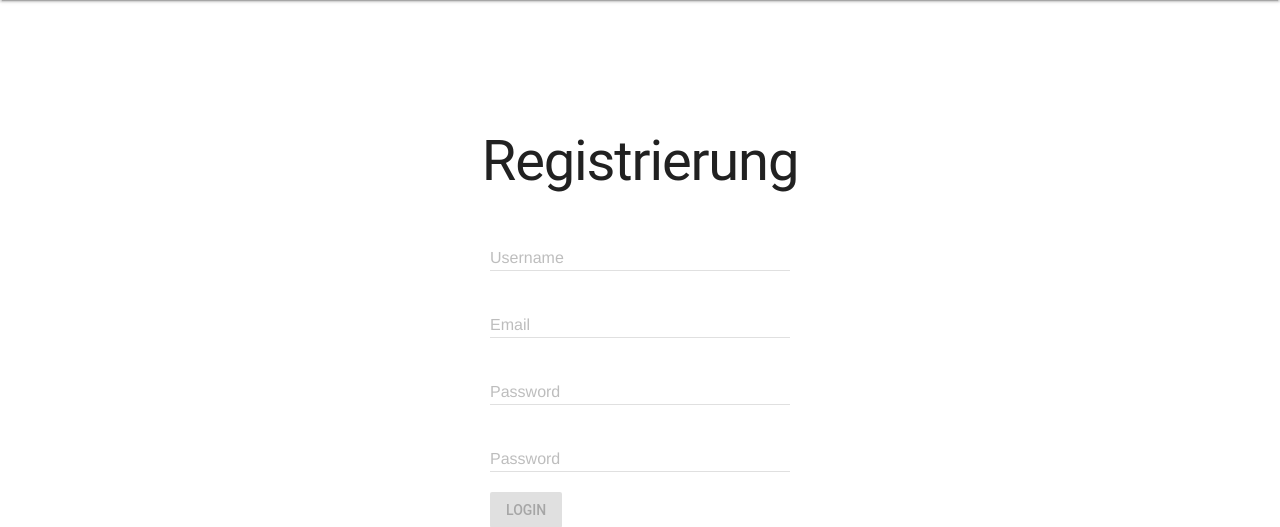
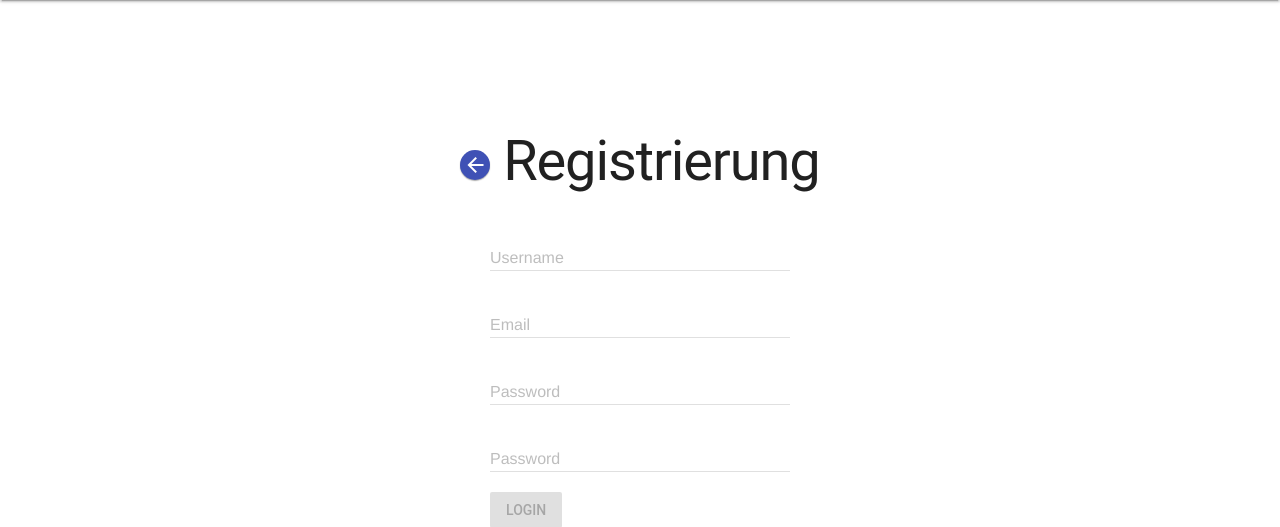
Before and after one commit to Jad134/Django-chatApp, a Django app: page /register/ in a window 1280 px wide. Shown: the part 64-591 px from the top of the page. Run offline with Django 5.2, Linux system fonts and the light colour scheme.

Commit message:
back-btn

```diff
--- a/chat/templates/register/register.html
+++ b/chat/templates/register/register.html
@@ -4,7 +4,14 @@
 <link rel="stylesheet" href="{% static 'css/login.css'%}">
 <script type="text/javascript"  src="{% static 'js/register.js' %}"></script>
 <section class="content">
-    <h1>Registrierung</h1>
+    <h1>
+        <button onclick="routeBack()" class="mdl-button mdl-js-button mdl-button--fab mdl-js-ripple-effect mdl-button--colored arrow_back">
+            <i class="material-icons"><span class="material-symbols-outlined">
+                arrow_back
+                </span></i>
+          </button>
+          Registrierung
+    </h1>
 
     <p id="notSimilarPassword"> passwords don't match</p>
     <p id="usernameExists" >Username already exists</p>
--- a/static/css/login.css
+++ b/static/css/login.css
@@ -35,3 +35,10 @@
     display: none;
     color: red;
 }
+
+.arrow_back{
+    background-color: rgb(63, 81, 181) !important;
+    width: 30px !important;
+    height: 30px !important;
+    min-width: auto !important;
+}
--- a/static/js/register.js
+++ b/static/js/register.js
@@ -59,3 +59,7 @@ async function registerUser() {
         notSimilarPassword.style.display = 'block';
     }
 }
+
+function routeBack(){
+    window.location.href = '/login/';
+}
```
